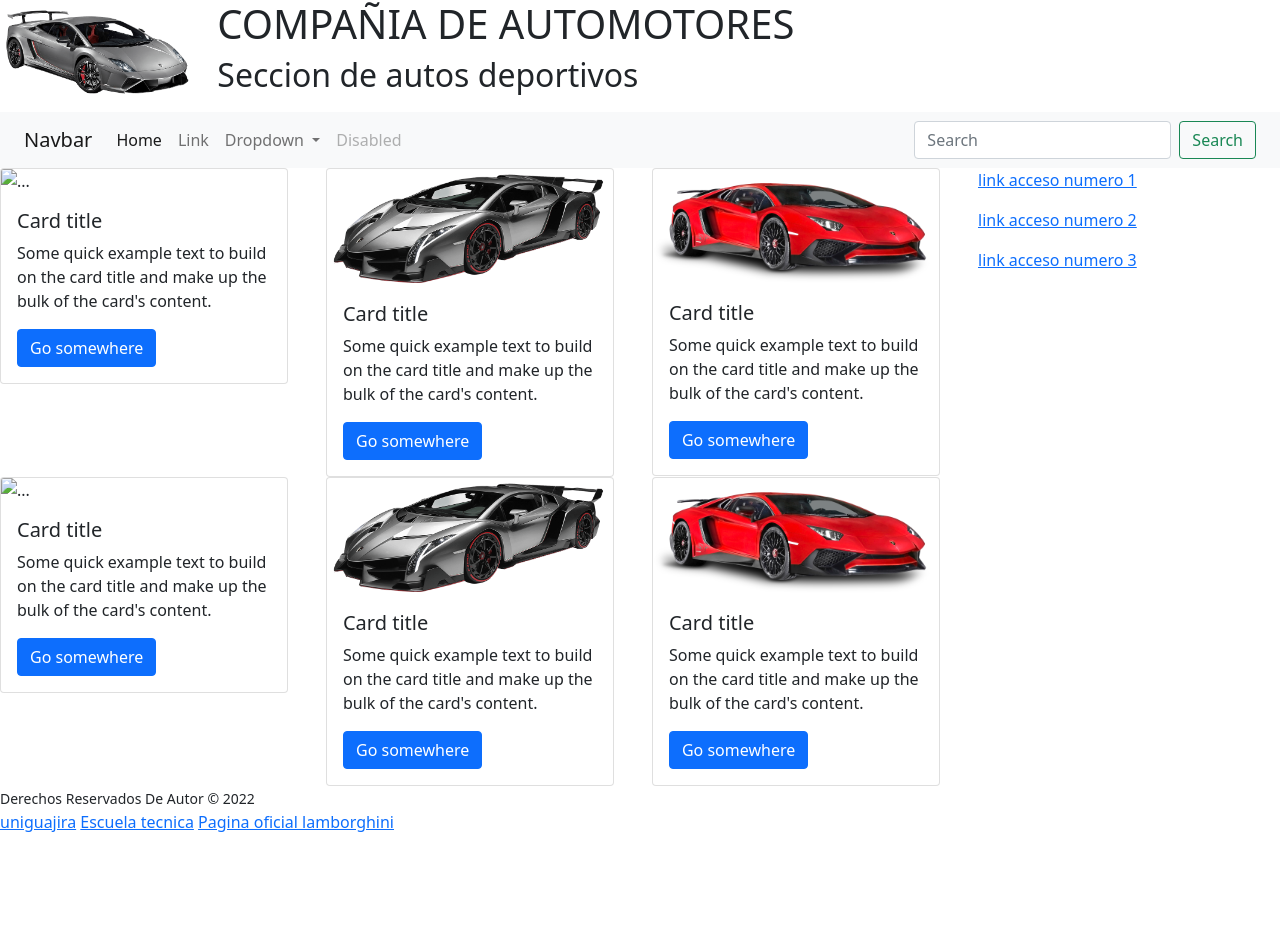
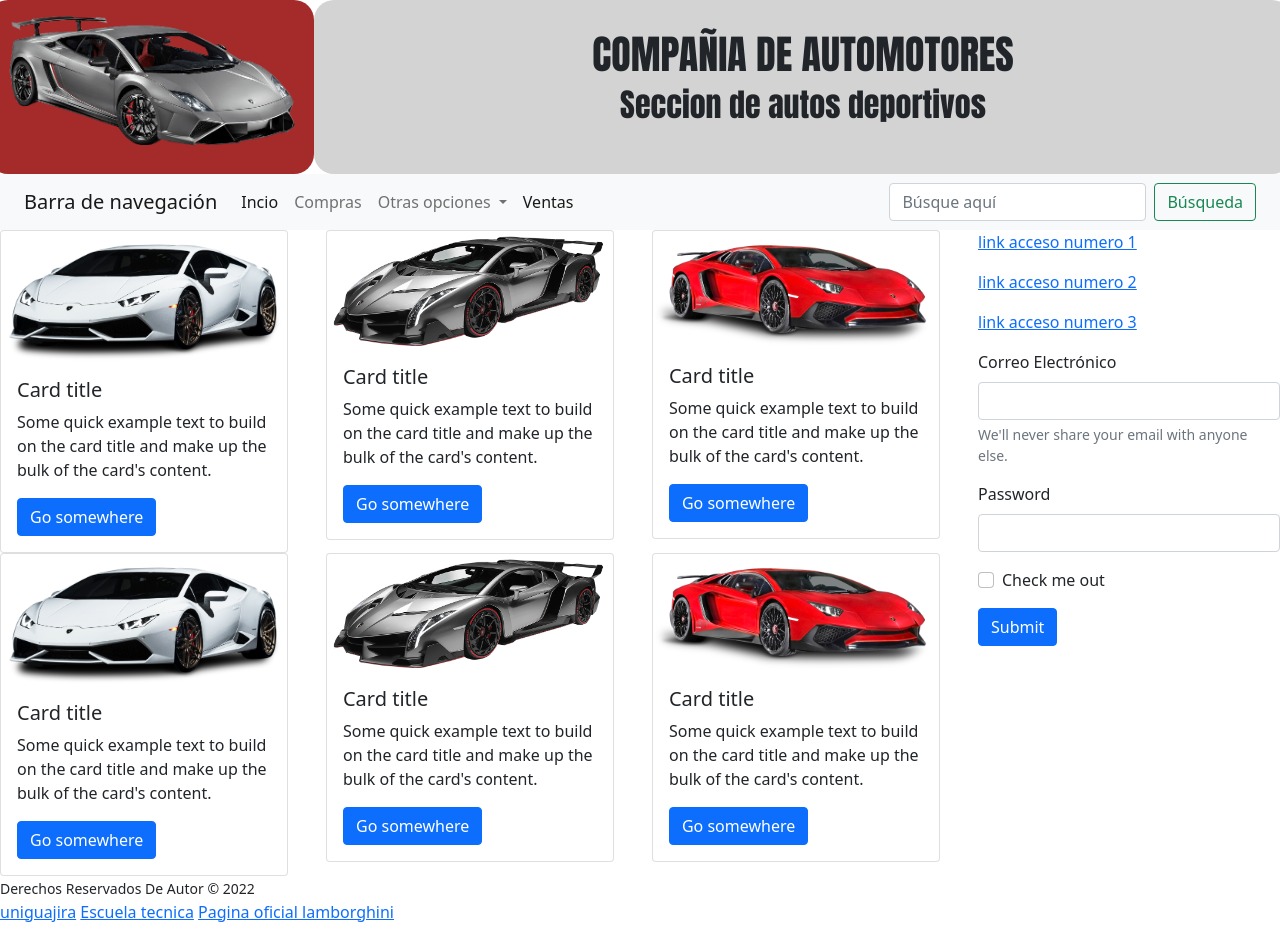
Before and after one commit to acastellon1/Electiva_A1_Act3, a plain HTML site: page index.html in a window 1280 px wide. Before the commit the page ends 850 px from the top, so only its background shows below. Drawn offline with Linux system fonts and the light colour scheme.

Commit message:
Overview

```diff
--- a/css/estilos.css
+++ b/css/estilos.css
@@ -4,15 +4,16 @@
 
 
     .imagen-intro{
-        background-color: none;
+        background-color: brown;
+        border-radius: 20px;
+
     }
 
     .titulo{
-        background-color: none;
+        background-color: lightgray;
+        text-align: center;
+        padding: 30px;
+        border-radius: 20px;
+        font-family: Impact, Haettenschweiler, 'Arial Narrow Bold', sans-serif;
 
     }
-
-    .imagen-article{
-        width: 80px;
-        height: 80px;
-    }
--- a/index.html
+++ b/index.html
@@ -13,8 +13,8 @@
 
     <div class="content">
         <header class="row">
-            <img class="col-2 imagen-intro" src="./Images/580b585b2edbce24c47b2c8b.png">
-            <hgroup class="col-10 titulo">
+            <img class="col-3 imagen-intro" src="./Images/580b585b2edbce24c47b2c8b.png">
+            <hgroup class="col-9 titulo">
                <h1> COMPAÑIA DE AUTOMOTORES </h1>
                 <h2> Seccion de autos deportivos</h2>
             </hgroup>
@@ -26,36 +26,36 @@
 
                 <nav class="navbar navbar-expand-lg navbar-light bg-light">
                     <div class="container-fluid">
-                      <a class="navbar-brand" href="#">Navbar</a>
+                      <a class="navbar-brand" href="#">Barra de navegación</a>
                       <button class="navbar-toggler" type="button" data-bs-toggle="collapse" data-bs-target="#navbarSupportedContent" aria-controls="navbarSupportedContent" aria-expanded="false" aria-label="Toggle navigation">
                         <span class="navbar-toggler-icon"></span>
                       </button>
                       <div class="collapse navbar-collapse" id="navbarSupportedContent">
                         <ul class="navbar-nav me-auto mb-2 mb-lg-0">
                           <li class="nav-item">
-                            <a class="nav-link active" aria-current="page" href="#">Home</a>
+                            <a class="nav-link active" aria-current="page" href="#">Incio</a>
                           </li>
                           <li class="nav-item">
-                            <a class="nav-link" href="#">Link</a>
+                            <a class="nav-link" href="#">Compras</a>
                           </li>
                           <li class="nav-item dropdown">
                             <a class="nav-link dropdown-toggle" href="#" id="navbarDropdown" role="button" data-bs-toggle="dropdown" aria-expanded="false">
-                              Dropdown
+                              Otras opciones
                             </a>
                             <ul class="dropdown-menu" aria-labelledby="navbarDropdown">
-                              <li><a class="dropdown-item" href="#">Action</a></li>
-                              <li><a class="dropdown-item" href="#">Another action</a></li>
+                              <li><a class="dropdown-item" href="#">Ingresar</a></li>
+                              <li><a class="dropdown-item" href="#">Registrarse</a></li>
                               <li><hr class="dropdown-divider"></li>
-                              <li><a class="dropdown-item" href="#">Something else here</a></li>
+                              <li><a class="dropdown-item" href="#">Servicios</a></li>
                             </ul>
                           </li>
                           <li class="nav-item">
-                            <a class="nav-link disabled">Disabled</a>
+                            <a class="nav-link active" href="#">Ventas</a>
                           </li>
                         </ul>
                         <form class="d-flex">
-                          <input class="form-control me-2" type="search" placeholder="Search" aria-label="Search">
-                          <button class="btn btn-outline-success" type="submit">Search</button>
+                          <input class="form-control me-2" type="search" placeholder="Búsque aquí" aria-label="Search">
+                          <button class="btn btn-outline-success" type="submit">Búsqueda</button>
                         </form>
                       </div>
                     </div>
@@ -76,7 +76,7 @@
 
                         <article class="col-4">
                             <div class="card" style="width: 18rem;">
-                                <img src="./Images/Lamborghini-Urus-Black.png" class="card-img-top" alt="...">
+                                <img src="./Images/kisspng-lamborghini-aventador-car-lamborghini-huracxe1n-la-white-lamborghini-huracan-car-5a75276c1d9616.9170164115176272441212.png" class="card-img-top" alt="...">
                                 <div class="card-body">
                                   <h5 class="card-title">Card title</h5>
                                   <p class="card-text">Some quick example text to build on the card title and make up the bulk of the card's content.</p>
@@ -115,7 +115,7 @@
 
                     <article class="col-4">
                         <div class="card" style="width: 18rem;">
-                            <img src="./Images/Lamborghini-Urus-Black.png" class="card-img-top" alt="...">
+                            <img src="./Images/kisspng-lamborghini-aventador-car-lamborghini-huracxe1n-la-white-lamborghini-huracan-car-5a75276c1d9616.9170164115176272441212.png" class="card-img-top" alt="...">
                             <div class="card-body">
                               <h5 class="card-title">Card title</h5>
                               <p class="card-text">Some quick example text to build on the card title and make up the bulk of the card's content.</p>
@@ -149,6 +149,9 @@
                     </article>
 
 
+
+
+
             </div>
 
 
@@ -167,6 +170,23 @@
                 <p class="link-aside">
                     <a href="#">link acceso numero 3</a>
                 </p>
+
+                <form>
+                  <div class="mb-3">
+                    <label for="exampleInputEmail1" class="form-label">Correo Electrónico</label>
+                    <input type="email" class="form-control" id="exampleInputEmail1" aria-describedby="emailHelp">
+                    <div id="emailHelp" class="form-text">We'll never share your email with anyone else.</div>
+                  </div>
+                  <div class="mb-3">
+                    <label for="exampleInputPassword1" class="form-label">Password</label>
+                    <input type="password" class="form-control" id="exampleInputPassword1">
+                  </div>
+                  <div class="mb-3 form-check">
+                    <input type="checkbox" class="form-check-input" id="exampleCheck1">
+                    <label class="form-check-label" for="exampleCheck1">Check me out</label>
+                  </div>
+                  <button type="submit" class="btn btn-primary">Submit</button>
+                </form>
 
 
 
```
